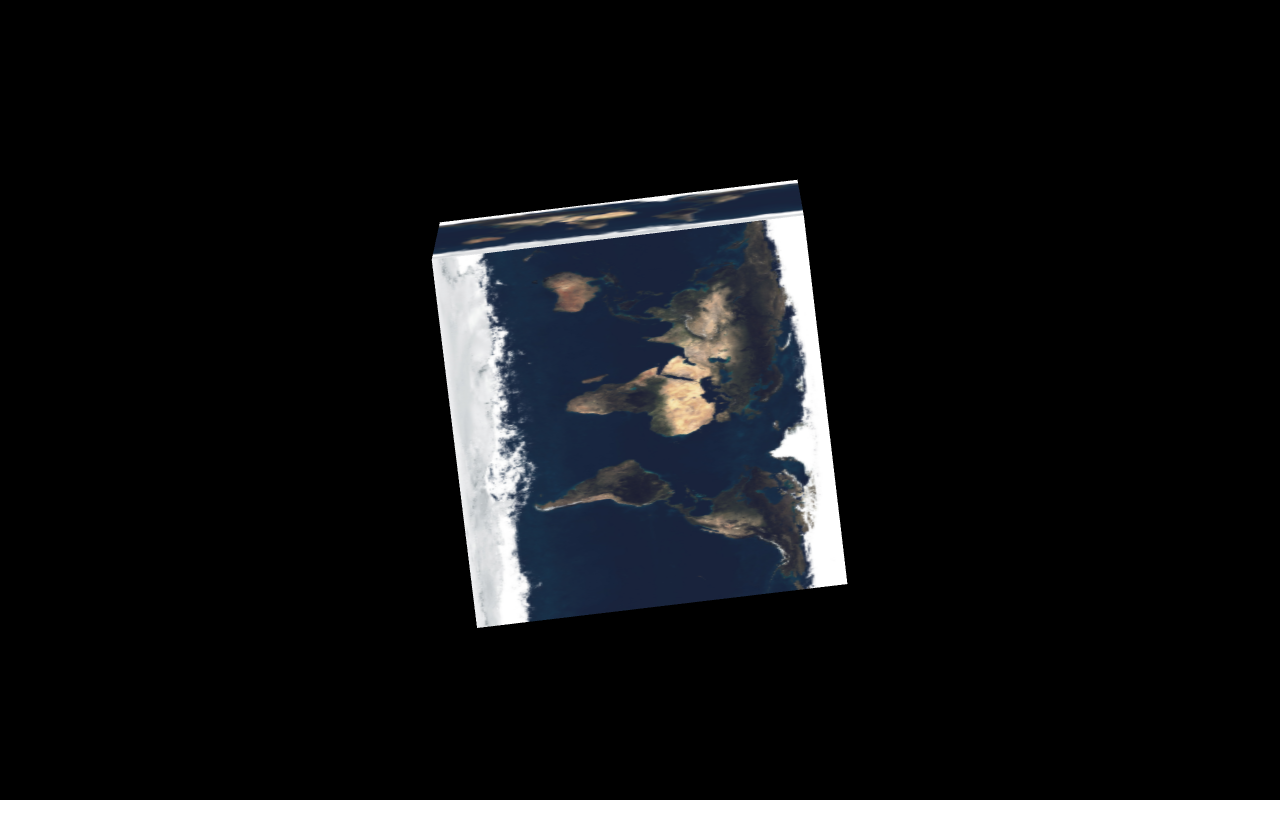
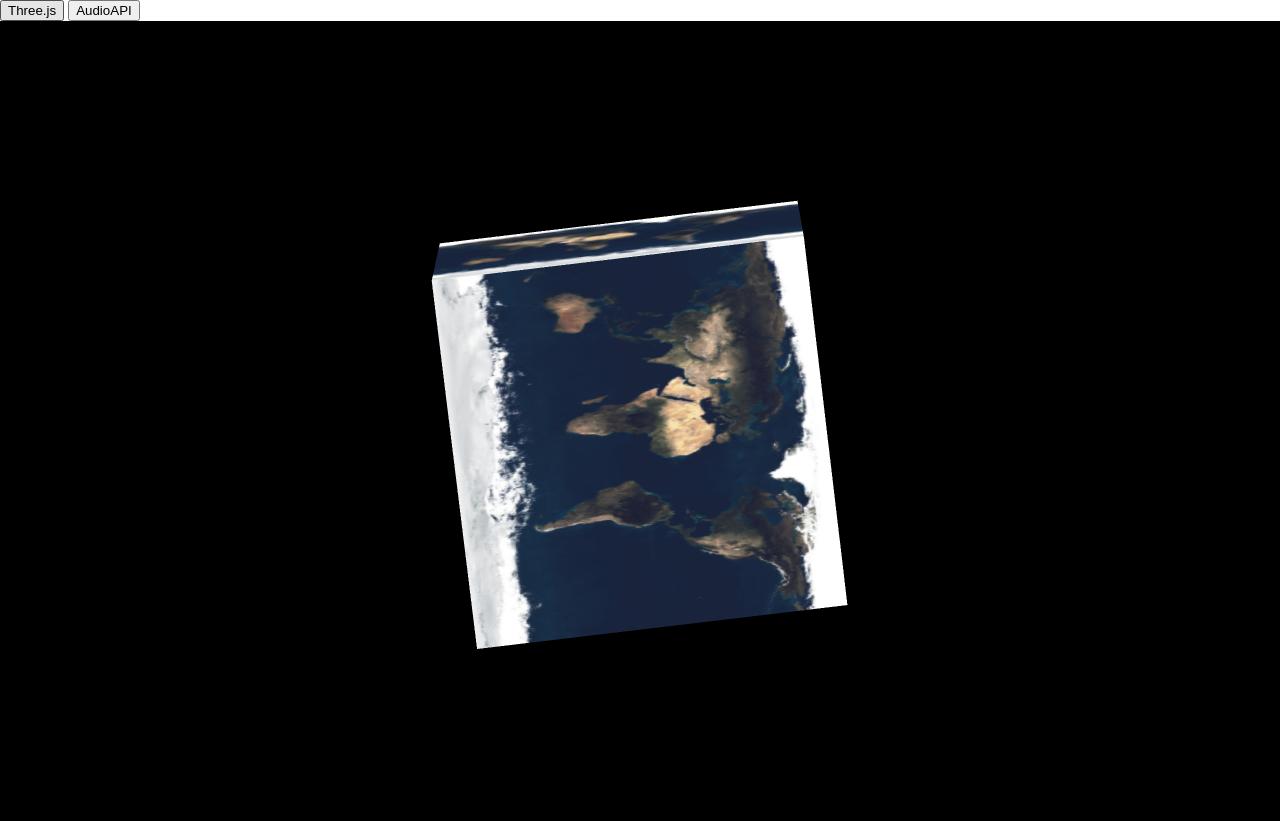
Before and after one commit to cool1024/web, a website built with webpack: page index.html in a window 1280 px wide. Both pictures are taken after a click on the button "Three.js". Before the commit the page ends 800 px from the top, so only its background shows below. Built offline with nearby package versions, Linux system fonts and the light colour scheme.

Commit message:
update demo'

```diff
--- a/src/view.js
+++ b/src/view.js
@@ -8,8 +8,18 @@ export class ViewManager {
         if (this.activeView) {
             this.activeView.destroy();
         }
+        if(!this.historyViews){
+            this.historyViews = [];
+        }
         this.activeView = View.createView(viewType, parentNode);
+        this.historyViews.push(this.activeView);
         this.activeView.manager = this;
+    }
+
+    backView(){
+        this.activeView.destroy();
+        const view = this.historyViews.pop();
+        view && view.resume();
     }
 }
 
@@ -33,20 +43,22 @@ export class View {
 
     renderView(parentNode) {
         parentNode.innerHTML = this.templateStr;
-        // const tempDom = document.createElement('div');
-        // tempDom.innerHTML = this.templateStr;
-        // console.log(tempDom.children);
-        // for (let i = 0; i < tempDom.children.length; i++) {
-        //     parentNode.appendChild(tempDom.children[i]);
-        //     console.log(111);
-        // }
-        this.nativeDom = parentNode;
+        this.nativeDom = parentNode.children[0];
+        this.nativeDoms = [];
+        for (let i = 0; i < parentNode.children.length; i++) {
+            this.nativeDoms.push(parentNode.children[i]);
+        }
+        this.parentNode = parentNode;
     }
 
     initView() { }
 
     destroy() {
-        this.nativeDom.innerHTML = '';
+        this.nativeDoms.forEach(e => this.parentNode.removeChild(e));
+    }
+
+    resume() {
+        this.nativeDoms.forEach(e => this.parentNode.appendChild(e));
     }
 
     bindHandler(handler) {
@@ -66,10 +78,16 @@ export class View {
     }
 
     appendDom(dom) {
-        this.nativeDom.appendChild(dom);
+        this.parentNode.appendChild(dom);
+        this.nativeDoms.push(dom);
     }
 
     showView(viewType) {
-        this.manager.showView(viewType, this.nativeDom);
+        this.manager.showView(viewType, this.parentNode);
+    }
+
+    showViewIn(viewType, parentNode) {
+        const manager = ViewManager.createManager();
+        manager.showView(viewType, parentNode);
     }
 }
--- a/src/view/home/home.html
+++ b/src/view/home/home.html
@@ -1,2 +1,7 @@
-<button id="three">Three.js</button>
-<button id="audio">AudioAPI</button>
+<div>
+    <button id="three">Three.js</button>
+    <button id="audio">AudioAPI</button>
+</div>
+<div id="view">
+
+</div>
--- a/src/view/home/home.js
+++ b/src/view/home/home.js
@@ -1,6 +1,7 @@
 import { View } from "../../view";
 import template from './home.html';
 import { WebGLView } from "../three/webgl";
+import { AudioView } from "../audio/audio";
 
 export class HomeView extends View {
 
@@ -10,7 +11,9 @@ export class HomeView extends View {
     }
 
     initView() {
-        this.setClick('three', () => this.showView(WebGLView));
+        const routeView = this.getDom('view');
+        this.setClick('three', () => this.showViewIn(WebGLView, routeView));
+        this.setClick('audio', () => this.showViewIn(AudioView, routeView));
     }
 
 }
```
Also changed, not shown: readme.md.
